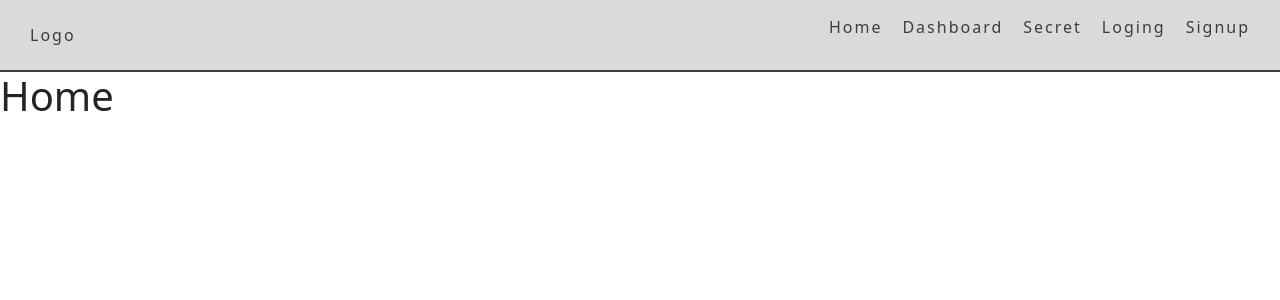
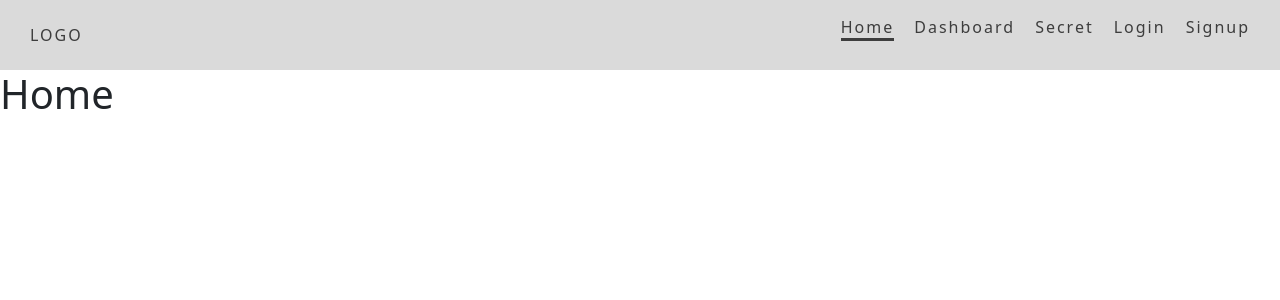
Before and after one commit to jesualujan/react-avanzado-27web-a, a React (Vite) app in the folder 03-react-auth/: page / in a window 1280 px wide. Shown: the top 300 px of the page. Built offline with nearby package versions, Linux system fonts and the light colour scheme.

Commit message:
🐛 arregle un pequeño bug en los estilos de header

```diff
--- a/03-react-auth/src/Components/Header.jsx
+++ b/03-react-auth/src/Components/Header.jsx
@@ -1,17 +1,17 @@
 import './header.scss'
 import { NavLink } from 'react-router-dom'
 // Documentación de NavLink: https://reactrouter.com/en/main/components/nav-link
-// NavLink es un tipo especial de link, que me permite gestionar estilos en función de la ruta activa (isActive)
+// NavLink es un tipo especial de Link, que me permite gestionar estilos en función
+// de la ruta activa (isActive)
 
 const Header = () => {
   const linkIsActive = (isActive) => {
     return isActive ? 'header__item-link header__item-link--is-active' : 'header__item-link'
   }
-
   return (
-    // BEM PARA NOMBRAR O ASIGNAR UN NOMBRE A NUESTRA className
-    <nav className='header'> {/* Bloque */}
-      <NavLink className='header__logo' to='/'>Logo</NavLink>
+  // bloques para BEM, COMO LLAMAR NUESTRAS CLASES
+    <nav className='header'>
+      <NavLink className='header__logo' to='/'>LOGO</NavLink>
       <ul className='header__nav-list'>
         <li className='header__list-item'>
           <NavLink className={({ isActive }) => linkIsActive(isActive)} to='/'>Home</NavLink>
@@ -23,7 +23,7 @@ const Header = () => {
           <NavLink className={({ isActive }) => linkIsActive(isActive)} to='/secret'>Secret</NavLink>
         </li>
         <li className='header__list-item'>
-          <NavLink className={({ isActive }) => linkIsActive(isActive)} to='/login'>Loging</NavLink>
+          <NavLink className={({ isActive }) => linkIsActive(isActive)} to='/login'>Login</NavLink>
         </li>
         <li className='header__list-item'>
           <NavLink className={({ isActive }) => linkIsActive(isActive)} to='/signup'>Signup</NavLink>
--- a/03-react-auth/src/Components/header.scss
+++ b/03-react-auth/src/Components/header.scss
@@ -1,47 +1,49 @@
-// body {
-//     background-color: #985d5d
+// body{
+//     background-color: #985d5d;
 // }
 
-$menu-color:#3d3d3d;
+$menu-color: #3d3d3d; //declaro mi variable
 
-@mixin header-link{
+
+//declaro mi mixin que me servirá para reutilizar estilos (código)
+@mixin header-link {
     color: $menu-color;
     text-decoration: none;
     letter-spacing: 2px;
 }
 
-@mixin header-border($size:2px){
+@mixin header-border($size:2px ){
     border-bottom: solid $size $menu-color;
 }
 
 .header {
+    background-color: #dadada;
     display: flex;
     justify-content: space-between;
     align-items: center;
     padding: 15px 30px;
-    background-color: #dadada;
 
-    &__logo{
-       @include header-link;
+    &__logo {
+        @include header-link;
     }
 
-    &__nav-list{
+    &__nav-list {
         display: flex;
         list-style: none;
         column-gap: 20px;
         flex-wrap: wrap;
     }
 
-    &__item-link{
+    &__item-link {
         @include header-link;
+
+        //indica cual es el estilo activo
+        &--is-active {
+            @include header-border($size:3px);
+        }
+
+        &:hover {
+            @include header-border;
+        }
     }
-
-    //indicamos cual es el estilo activo
-    &--is-active{
-        @include header-border($size:5px);
-    }
-    &:hover{
-        @include header-border()
-    }
-
 }
```
